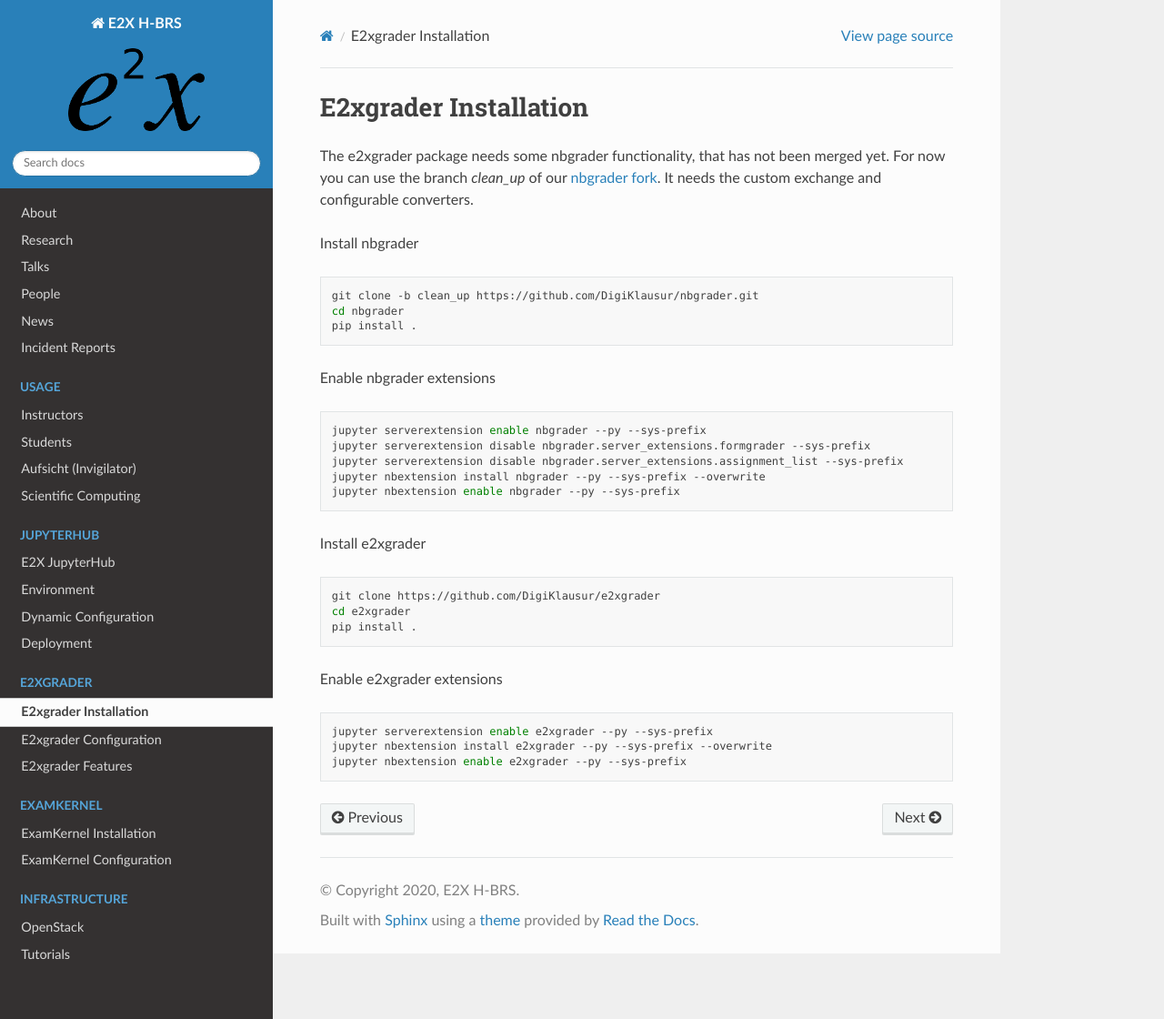
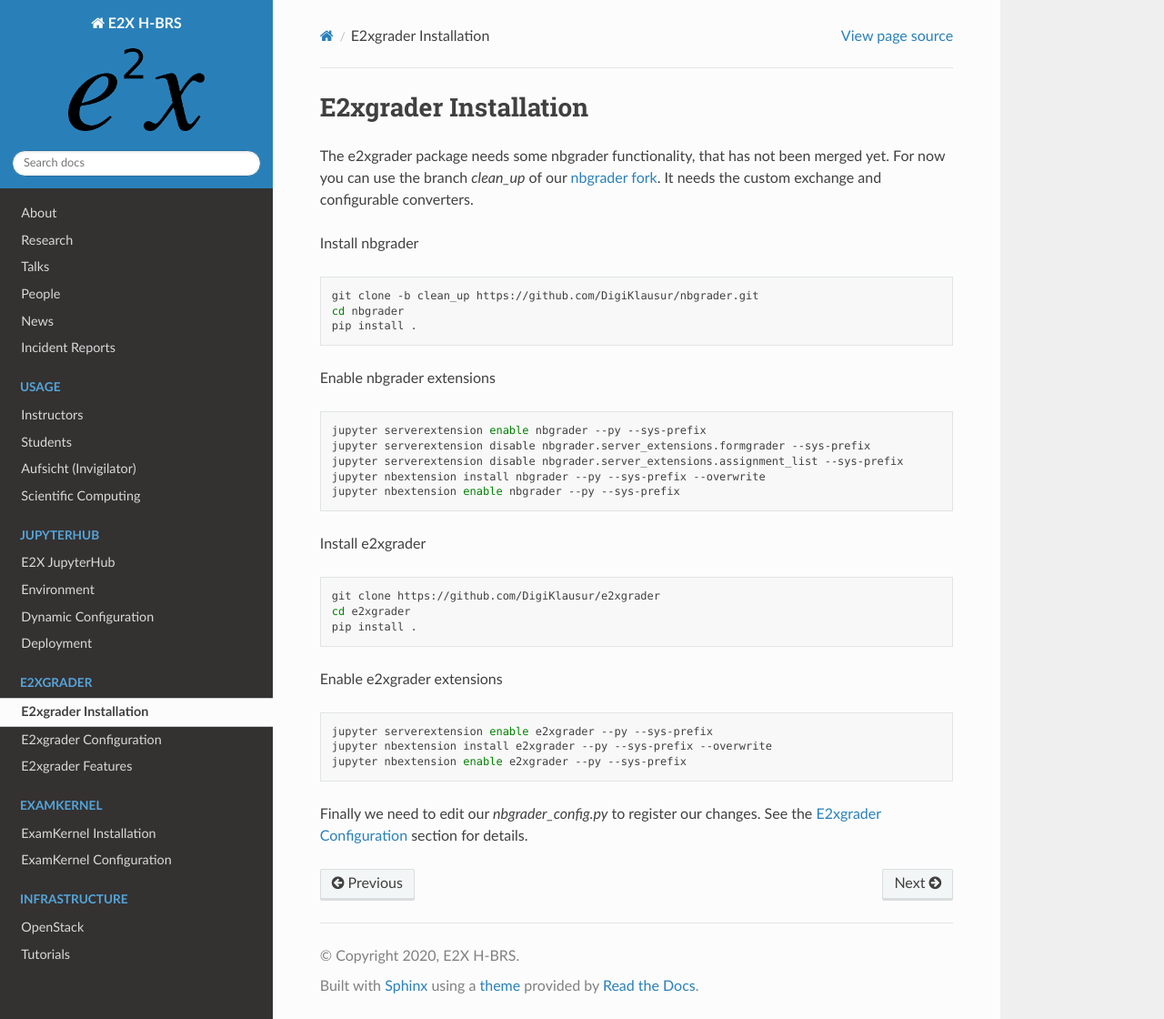
Before and after one commit to DigiKlausur/e2x-docs, a Sphinx documentation site: the page built from docs/source/e2xgrader/installation.rst, in a window 1280 px wide and 1120 px high. Shown: the whole window at 91% size. Built offline with Sphinx 7.4.7 and the Read the Docs theme 2.0.0, drawn with Linux system fonts in a browser that asks for light colours.

Commit message:
Add link to configuration from installation

```diff
--- a/docs/source/e2xgrader/installation.rst
+++ b/docs/source/e2xgrader/installation.rst
@@ -44,4 +44,7 @@
    jupyter nbextension install e2xgrader --py --sys-prefix --overwrite
    jupyter nbextension enable e2xgrader --py --sys-prefix
 
+Finally we need to edit our *nbgrader_config.py* to register our changes.
+See the :ref:`e2xgrader-configuration` section for details.
+
 .. _nbgrader fork: https://github.com/DigiKlausur/nbgrader/tree/clean_up
```
